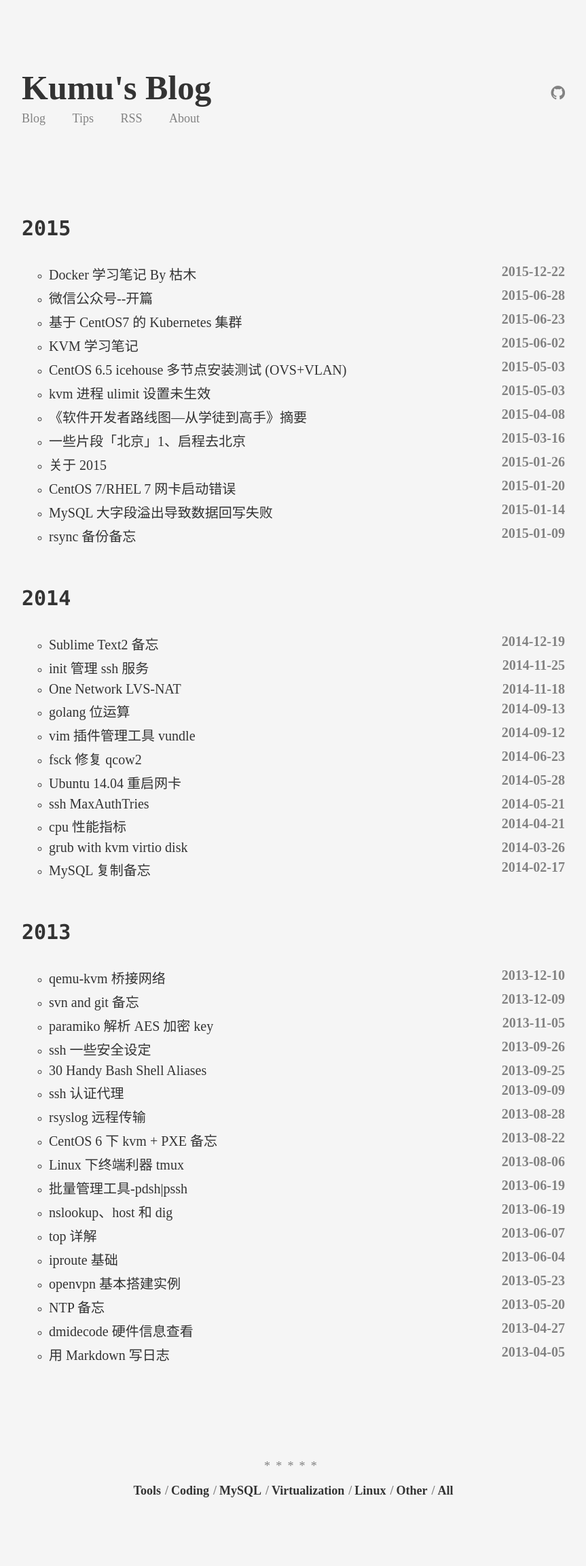
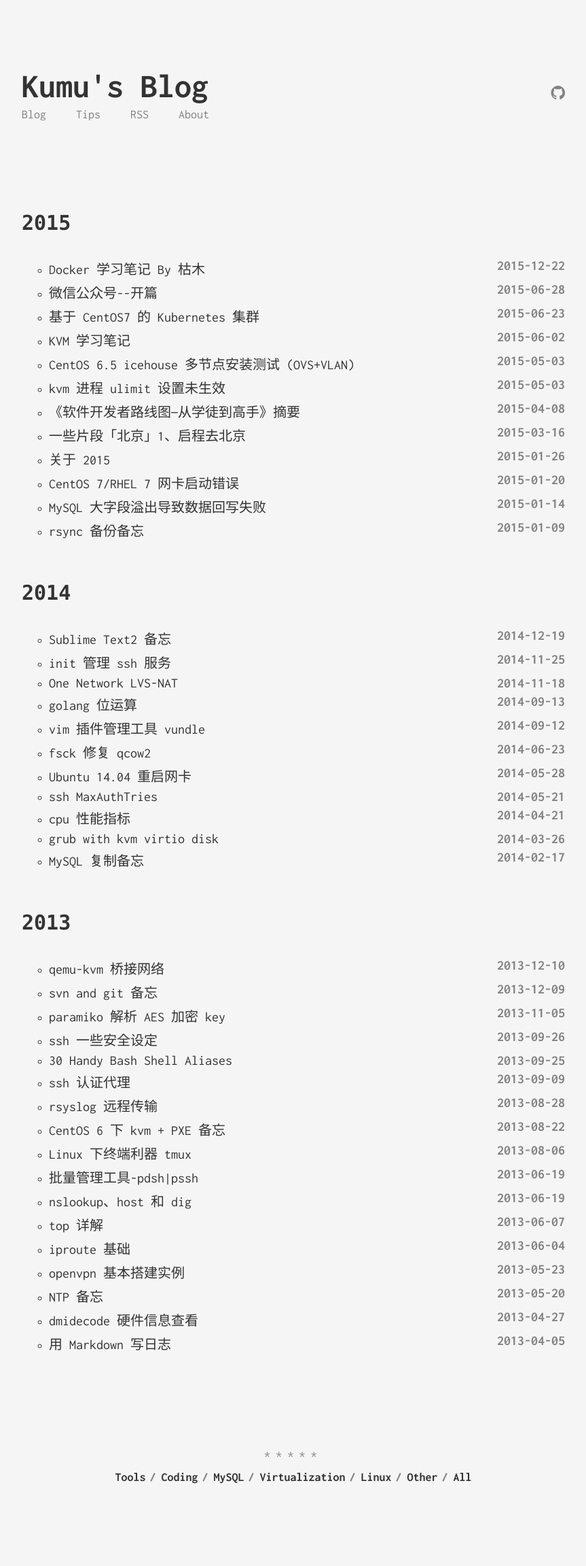
Before and after one commit to opskumu/opskumu.github.io, a Jekyll site: the page built from index.html, in a window 1280 px wide. Shown: the whole page at 68% size, without its empty margins (208-1071 px from the left). Built offline with Jekyll 4.4.1, drawn with Linux system fonts in a browser that asks for light colours; some web fonts are replaced; Markdown is read by kramdown in place of the engine named in the settings; after the commit the page ends 2281 px from its top, so only the background shows below that.

Commit message:
替换回 google 字体,360 的字体速度就是个渣,另外貌似 fonts 服务确实指向到北京了,赞.

```diff
--- a/_includes/externals/styling.html
+++ b/_includes/externals/styling.html
@@ -1,4 +1,4 @@
-<link href='http://fonts.useso.com/css?family=Inconsolata:400,700' rel='stylesheet' type='text/css'>
+<link href='http://fonts.googleapis.com/css?family=Inconsolata:400,700' rel='stylesheet' type='text/css'>
 <link rel="stylesheet" href="{{ "/assets/vendor/normalize-css/normalize.css" | prepend: site.baseurl }}">
 <link rel="stylesheet" href="{{ "/css/main.css" | prepend: site.baseurl }}">
 <link rel="stylesheet" href="{{ "/assets/vendor/highlight/styles/solarized_dark.css" | prepend: site.baseurl }}">
```
